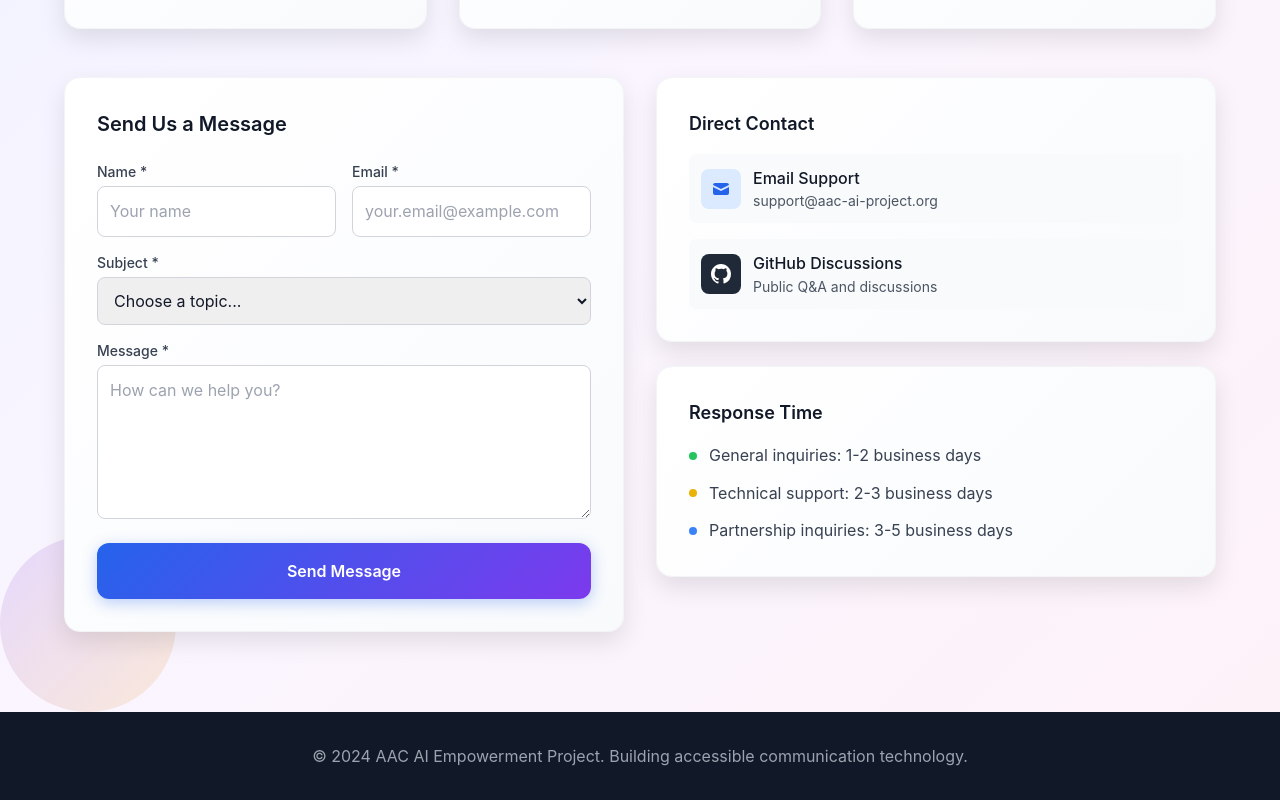
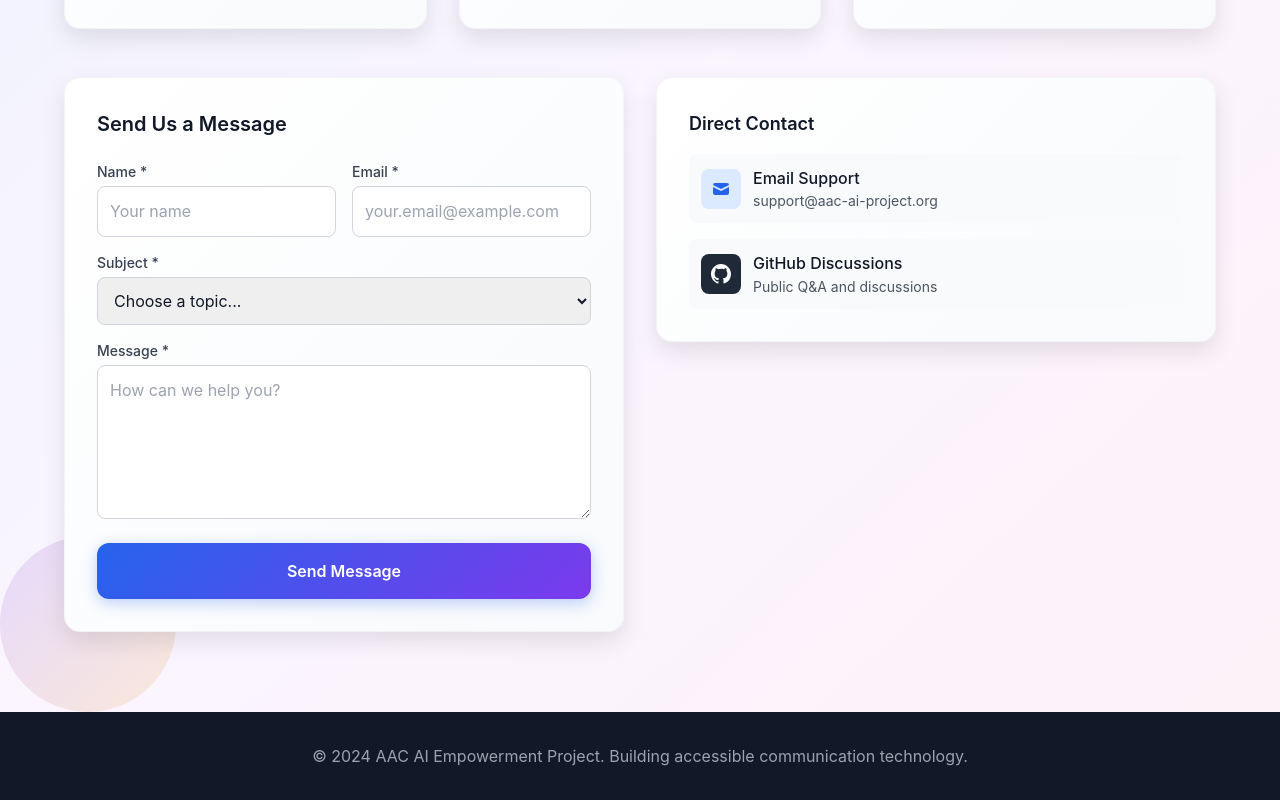
Before and after one commit to AIforAAC/AIforAAC.github.io, a Next.js app: page / in a window 1280 px wide. Shown: the part 5225-6025 px from the top of the page. Built offline with nearby package versions, Linux system fonts and the light colour scheme.

Commit message:
Remove response time section from Have Any Questions

```diff
--- a/pages/index.tsx
+++ b/pages/index.tsx
@@ -754,23 +754,6 @@ const ContactSection = () => {
                 </div>
               </div>
 
-              <div className="card">
-                <h3 className="text-lg font-semibold text-gray-900 mb-4">Response Time</h3>
-                <div className="space-y-3">
-                  <div className="flex items-center gap-3">
-                    <div className="w-2 h-2 bg-green-500 rounded-full"></div>
-                    <span className="text-gray-700">General inquiries: 1-2 business days</span>
-                  </div>
-                  <div className="flex items-center gap-3">
-                    <div className="w-2 h-2 bg-yellow-500 rounded-full"></div>
-                    <span className="text-gray-700">Technical support: 2-3 business days</span>
-                  </div>
-                  <div className="flex items-center gap-3">
-                    <div className="w-2 h-2 bg-blue-500 rounded-full"></div>
-                    <span className="text-gray-700">Partnership inquiries: 3-5 business days</span>
-                  </div>
-                </div>
-              </div>
             </div>
           </div>
         </div>
```
